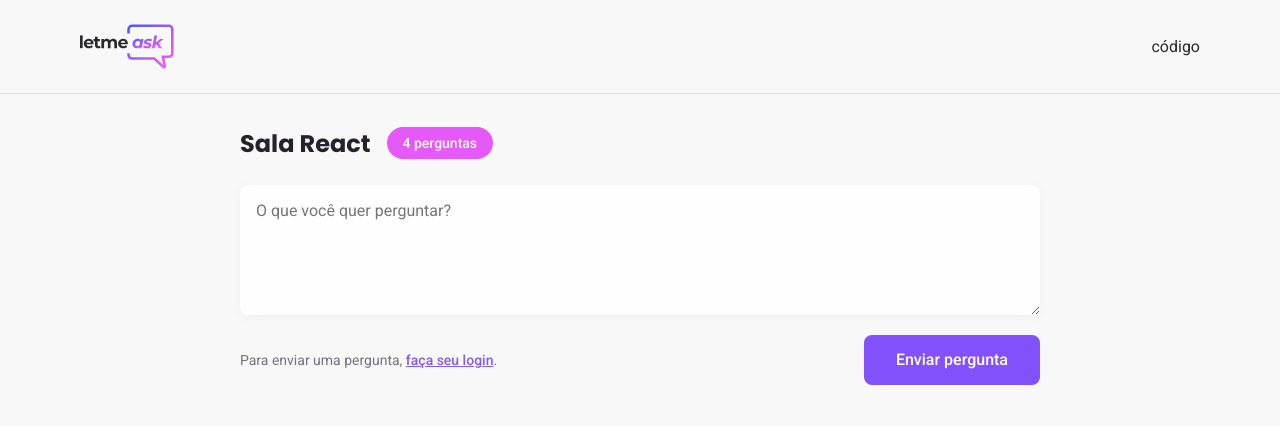
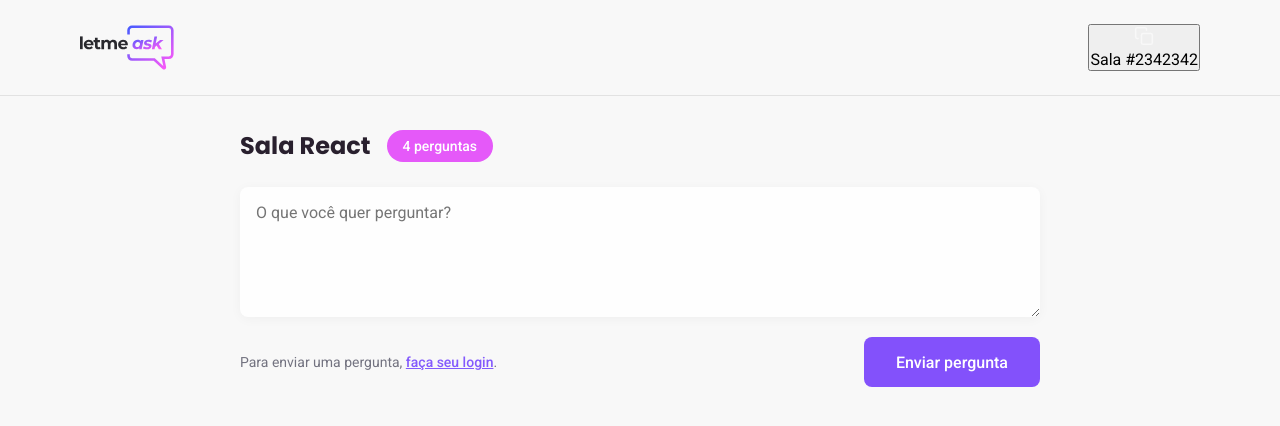
Before and after one commit to MogLuiz/letmeask, a React (Create React App) app: page /rooms/1 in a window 1280 px wide. Shown: the top 426 px of the page. Built offline with nearby package versions, Linux system fonts and the light colour scheme; no server answers.

Commit message:
feat: Structure RoomCode component

```diff
--- a/src/components/RoomCode/index.tsx
+++ b/src/components/RoomCode/index.tsx
@@ -1,5 +1,8 @@
 // Packages
 import React from "react";
+
+// Assets
+import copyImg from "../../assets/images/copy.svg";
 
 // Styles
 import styles from "./styles.module.scss";
@@ -8,7 +11,14 @@ const RoomCode: React.FC = () => {
   // -------------------------------------------------
   // Render
   // -------------------------------------------------
-  return <div />;
+  return (
+    <button className={styles.room_code}>
+      <div>
+        <img src={copyImg} alt="Copy room code" />
+      </div>
+      <span>Sala #2342342</span>
+    </button>
+  );
 };
 
 export default RoomCode;
--- a/src/pages/Room/index.tsx
+++ b/src/pages/Room/index.tsx
@@ -6,6 +6,7 @@ import logoImg from "../../assets/images/logo.svg";
 
 // Components
 import Button from "../../components/Button";
+import RoomCode from "../../components/RoomCode";
 
 // Styles
 import styles from "./styles.module.scss";
@@ -19,7 +20,7 @@ const Room: React.FC = () => {
       <header>
         <div className={styles.content}>
           <img src={logoImg} alt="Letmeask" />
-          <div>código</div>
+          <RoomCode />
         </div>
       </header>
 
```
